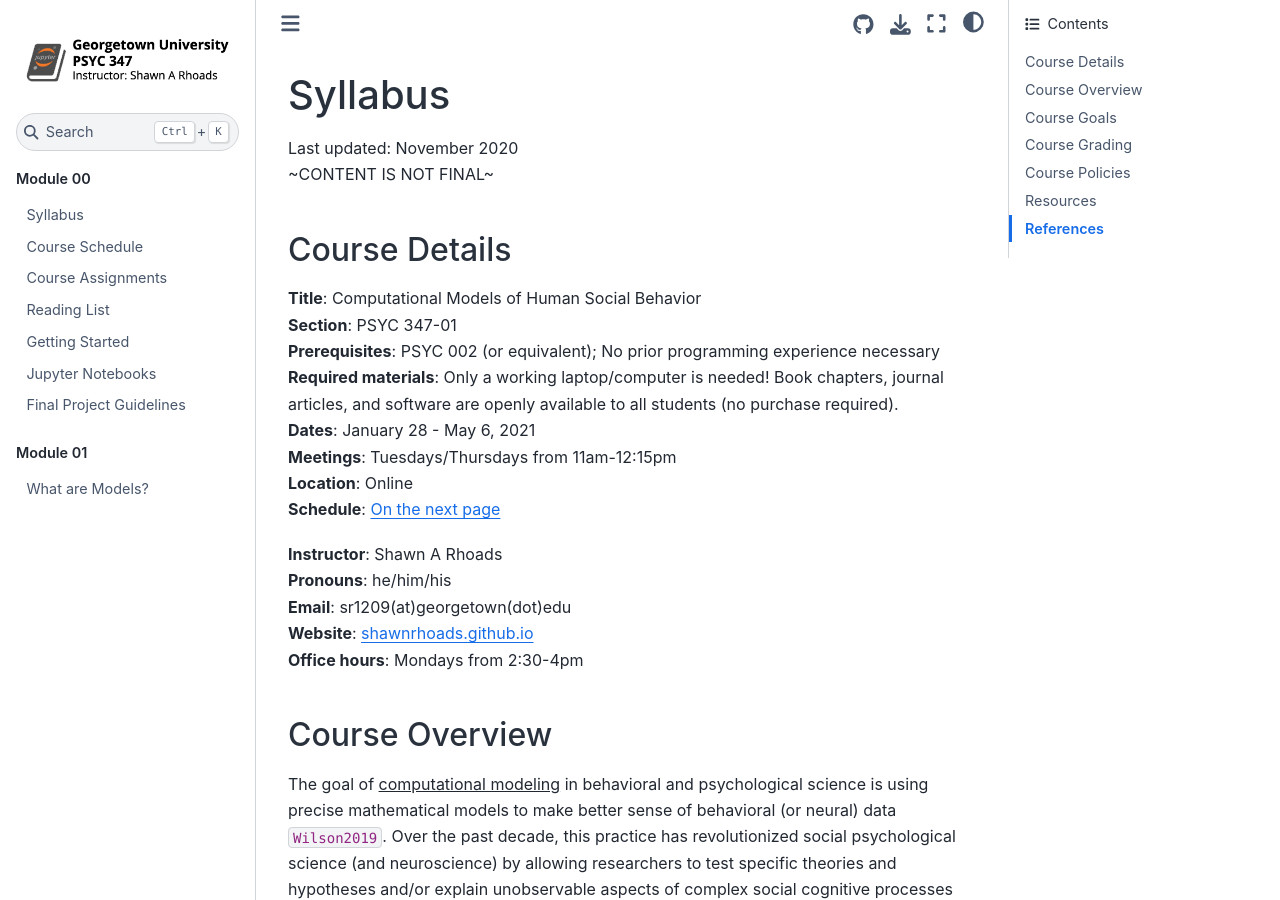
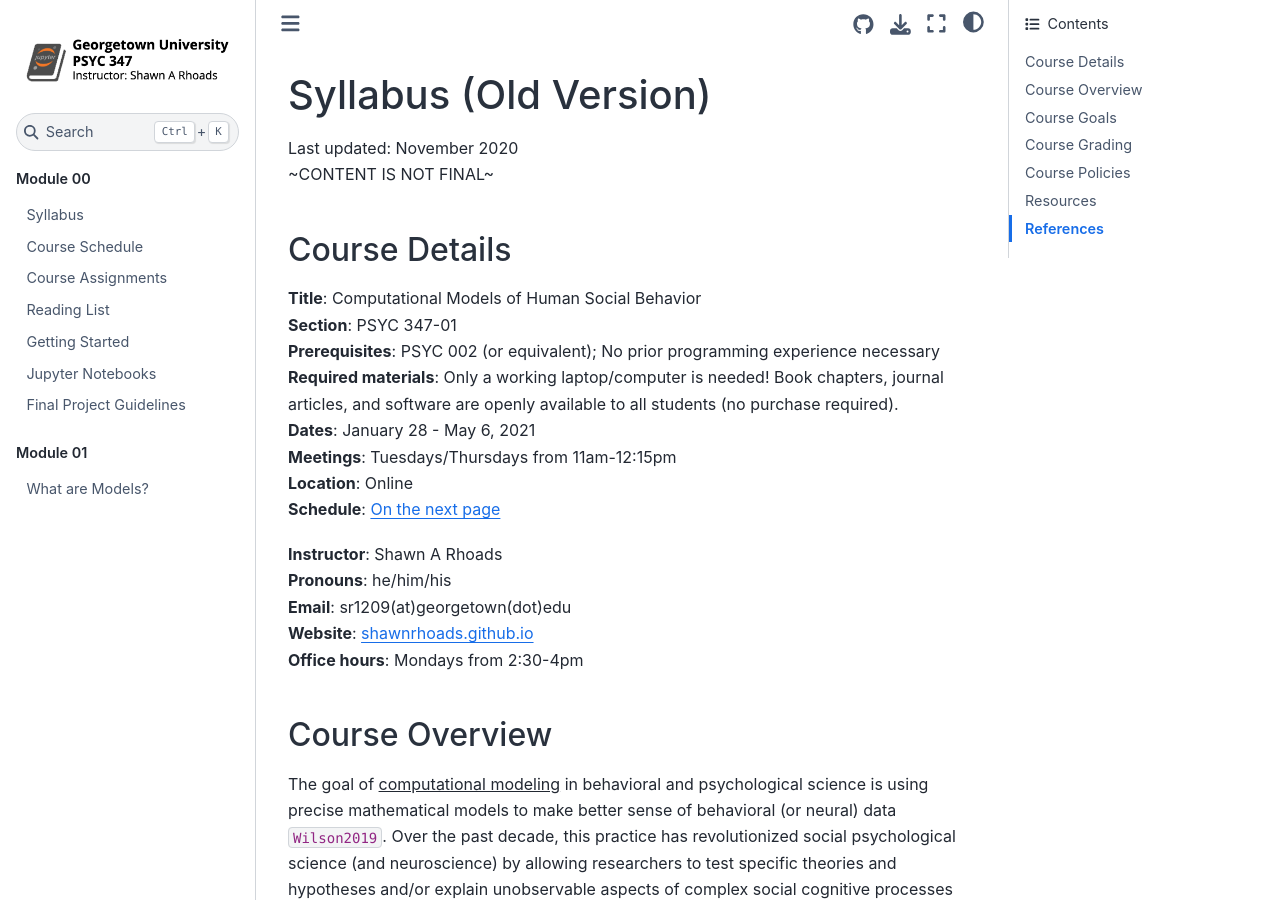
Before and after one commit to shawnrhoads/gu-psyc-347, a Jupyter Book: the page built from docs/module-00-00_Syllabus-v0.md, in a window 1280 px wide and 900 px high. Built offline with Jupyter Book 1.0.4 settings and Sphinx 7.4.7 and the Sphinx Book theme 1.1.4, drawn with Linux system fonts in a browser that asks for light colours; cross-references to code outside the pages are shown as plain code.

Commit message:
added "old version" to title

```diff
--- a/docs/module-00-00_Syllabus-v0.md
+++ b/docs/module-00-00_Syllabus-v0.md
@@ -1,4 +1,4 @@
-# Syllabus
+# Syllabus (Old Version)
 Last updated: November 2020</br>
 ~CONTENT IS NOT FINAL~
 
```
